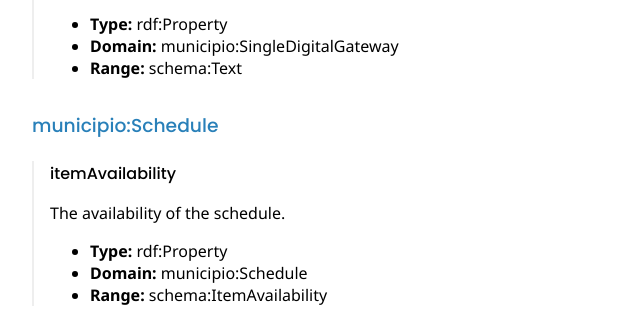
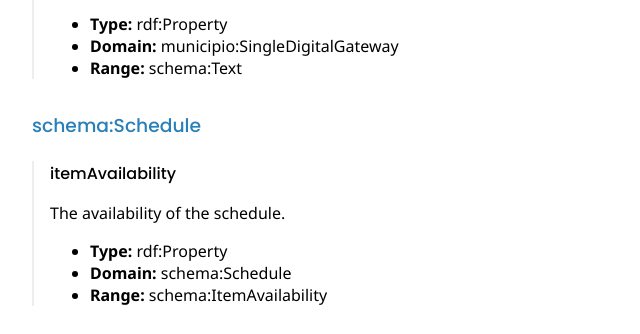
Before and after one commit to helsingborg-stad/schema, a plain HTML site: page index.html in a window 1280 px wide. Shown: the part 1340-1674 px from the top of the page, 0-640 px from the left. Drawn offline with Linux system fonts and the light colour scheme.

Commit message:
chore: update docs

```diff
--- a/index.html
+++ b/index.html
@@ -131,13 +131,13 @@
 
 
     <div class="domain-group">
-      <h3>municipio:Schedule</h3>
+      <h3>schema:Schedule</h3>
       <div class="property">
-    <h4 id="municipio:schedule.itemAvailability">itemAvailability</h4>
+    <h4 id="schema:schedule.itemAvailability">itemAvailability</h4>
     <p>The availability of the schedule.</p>
     <ul>
       <li><b>Type:</b> rdf:Property</li>
-      <li><b>Domain:</b> municipio:Schedule</li>
+      <li><b>Domain:</b> schema:Schedule</li>
       <li><b>Range:</b> schema:ItemAvailability</li>
     </ul>
   </div>
```
Also changed, not shown: 1 other file.
